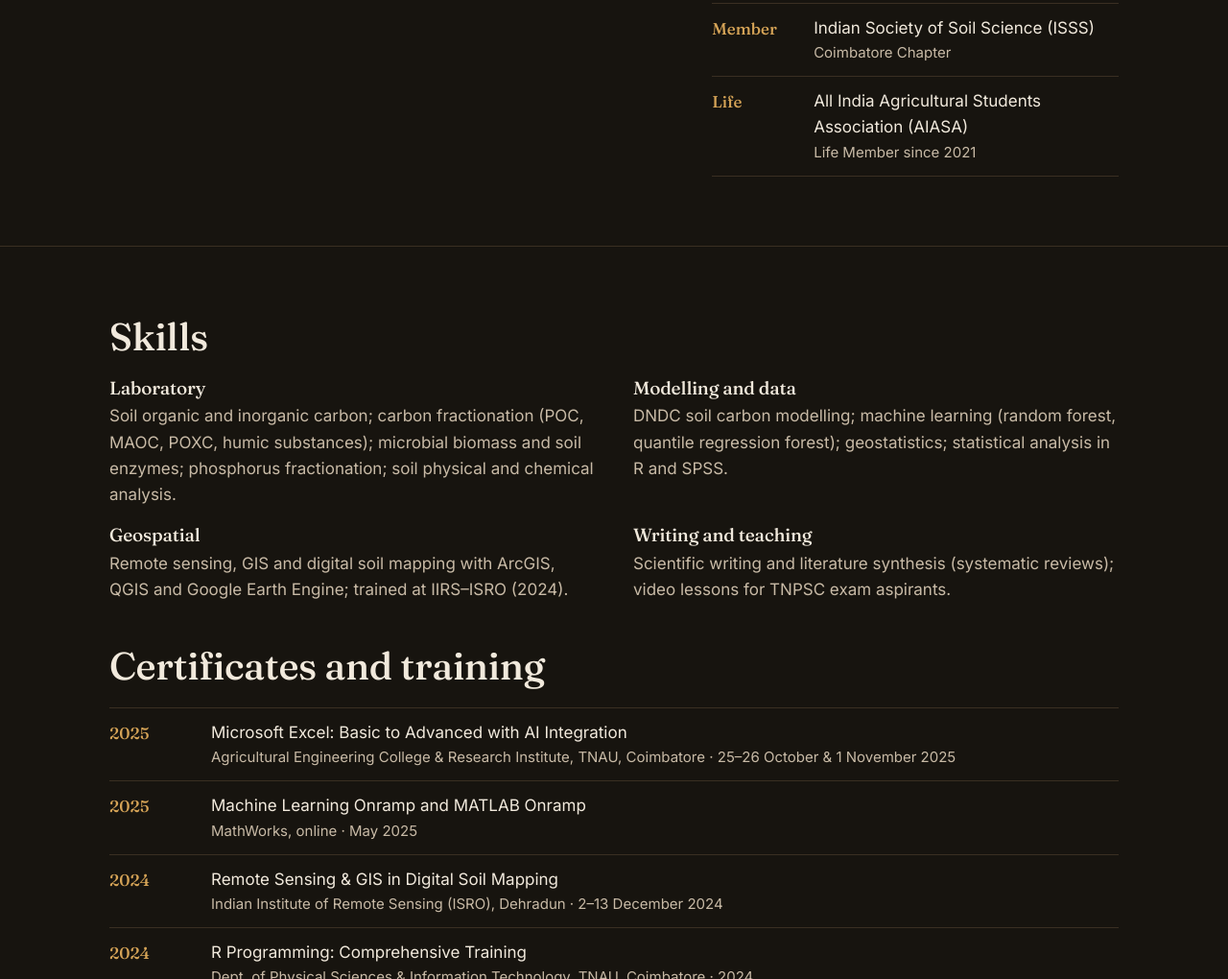
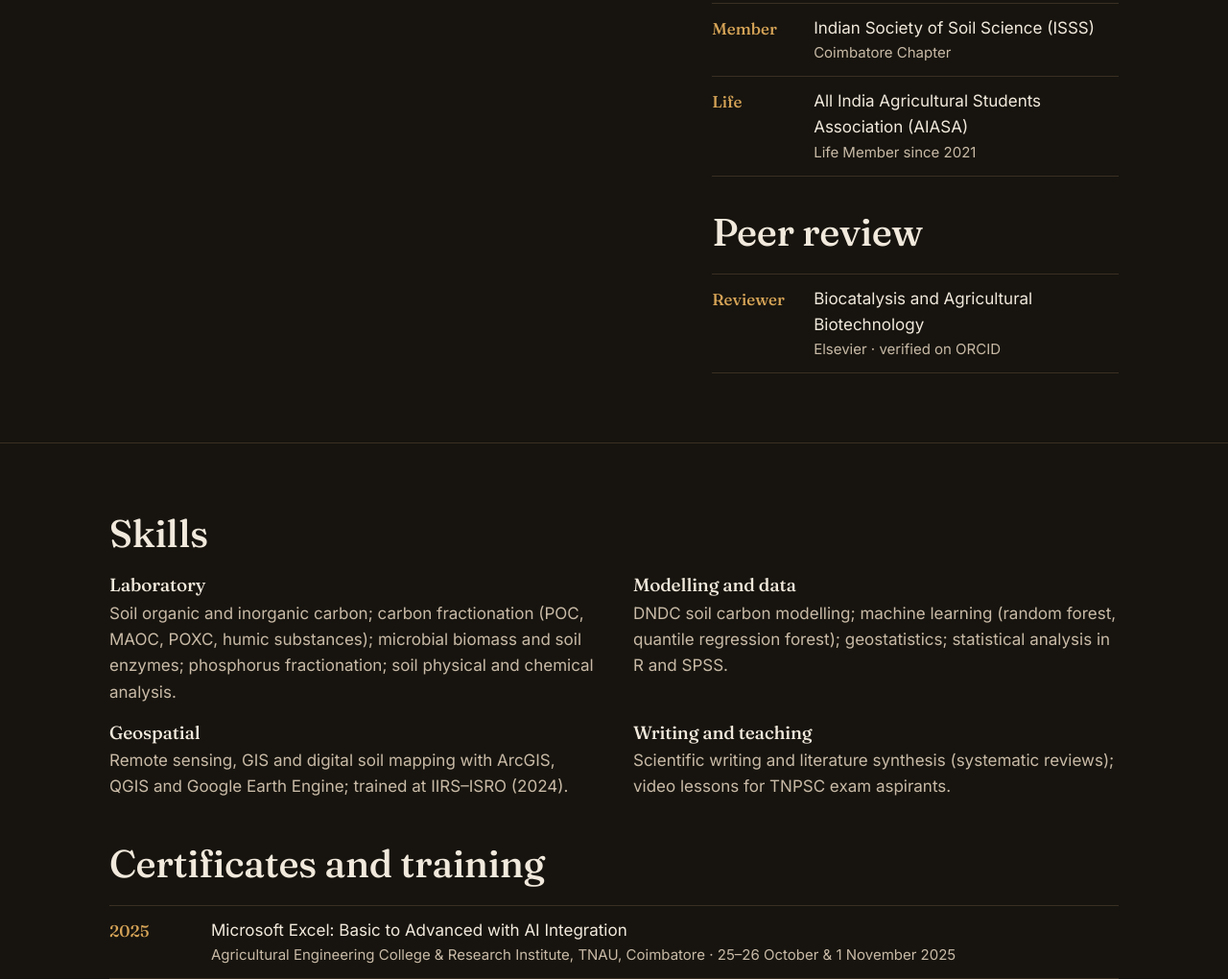
Before and after one commit to kaviyasrisundararaj/kaviyasrisundararaj.github.io, a plain HTML site: page index.html in a window 1280 px wide. Shown: the part 5172-6192 px from the top of the page at 96% size. Drawn offline with Linux system fonts and the light colour scheme.

Commit message:
Add files via upload

```diff
--- a/index.html
+++ b/index.html
@@ -245,6 +245,10 @@ footer .small{margin-top:28px;font-size:14px;color:#b9a896}
         <li><div class="when">Member</div><div>Indian Society of Soil Science (ISSS)<div class="by">Coimbatore Chapter</div></div></li>
         <li><div class="when">Life</div><div>All India Agricultural Students Association (AIASA)<div class="by">Life Member since 2021</div></div></li>
       </ul>
+      <h2 style="margin-top:36px">Peer review</h2>
+      <ul class="aw">
+        <li><div class="when">Reviewer</div><div>Biocatalysis and Agricultural Biotechnology<div class="by">Elsevier · verified on ORCID</div></div></li>
+      </ul>
     </div>
   </div>
 </section>
```
Also changed, not shown: 1 other file.
